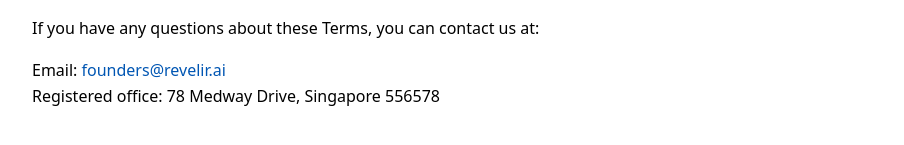
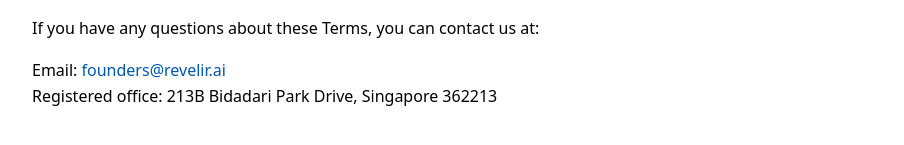
Before and after one commit to rasmus-revelir-ai/revelir-legal, a plain HTML site: page index.html in a window 1280 px wide. Shown: the part 5750-5895 px from the top of the page, without its empty margins (178-1082 px from the left). Drawn offline with Linux system fonts and the light colour scheme.

Commit message:
Update index.html
Change Registered Office Address

```diff
--- a/index.html
+++ b/index.html
@@ -343,7 +343,7 @@
     </p>
     <p>
       Email: <a href="mailto:founders@revelir.ai">founders@revelir.ai</a><br />
-      Registered office: 78 Medway Drive, Singapore 556578
+      Registered office: 213B Bidadari Park Drive, Singapore 362213
     </p>
   </div>
 </body>
```
